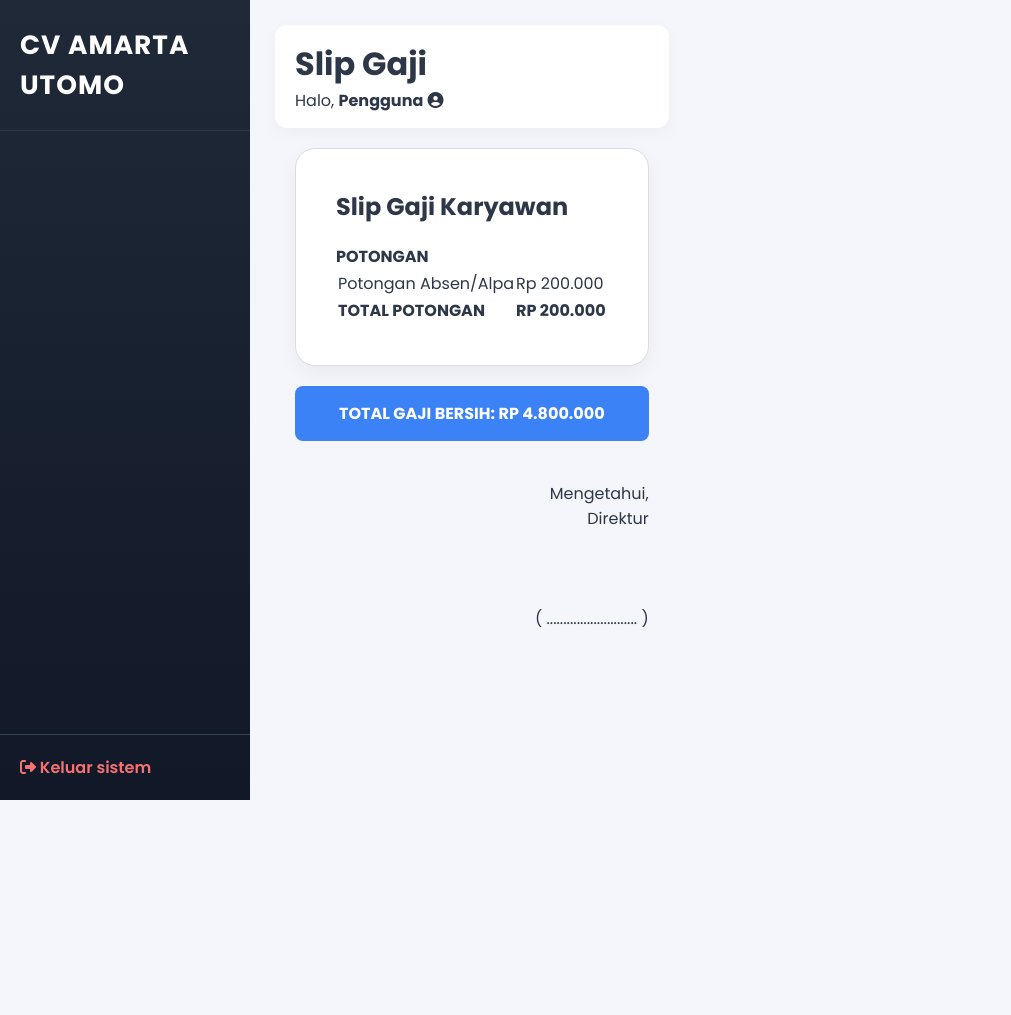
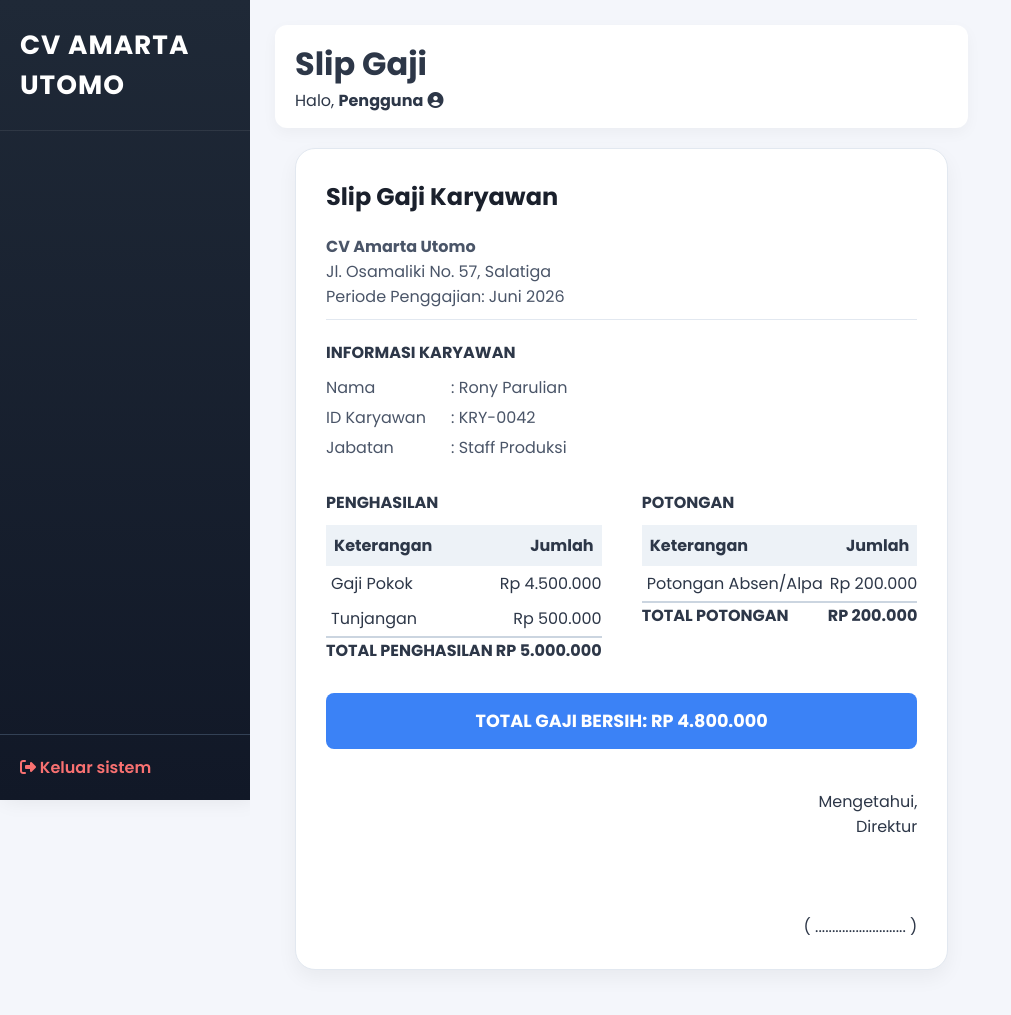
Before and after one commit to cintanussy102-del/PA-AmartaUtomo, a Flask app: template TA_CV_AMARTA_UTOMO/views/templates/karyawan/slip_gaji.html in a window 1280 px wide. Shown: the whole page, without its empty margins (0-1011 px from the left). Before the commit the page ends 800 px from the top, so only its background shows below. Run offline with Flask 3, Linux system fonts and the light colour scheme; the template is opened without the code that fills it, so the values that code supplies are empty.

Commit message:
Update slip gaji karyawan agar lebih rapi dan mirip mockup

```diff
--- a/TA_CV_AMARTA_UTOMO/views/templates/karyawan/slip_gaji.html
+++ b/TA_CV_AMARTA_UTOMO/views/templates/karyawan/slip_gaji.html
@@ -3,25 +3,52 @@
 {% block page_title %}Slip Gaji{% endblock %}
 
 {% block content %}
-<div class="content-box" style="padding: 40px; background: white; border-radius: 20px; border: 1px solid #ddd;">
-    <h2 style="margin-bottom: 20px;">Slip Gaji Karyawan</h2>
+<div class="content-box" style="padding: 30px; background: white; border-radius: 20px; border: 1px solid #e2e8f0; max-width: 900px; margin: auto;">
+    <h2 style="margin-bottom: 20px; color: #1a202c;">Slip Gaji Karyawan</h2>
 
+    <!-- Informasi Perusahaan -->
+    <div style="border-bottom: 1px solid #e2e8f0; margin-bottom: 20px; padding-bottom: 10px; color: #4a5568;">
+        <p><strong>CV Amarta Utomo</strong><br>Jl. Osamaliki No. 57, Salatiga<br>Periode Penggajian: Juni 2026</p>
+    </div>
+
+    <!-- Informasi Karyawan -->
+    <div style="margin-bottom: 30px;">
+        <h4 style="margin-bottom: 10px; color: #2d3748;">INFORMASI KARYAWAN</h4>
+        <div style="display: grid; grid-template-columns: 120px 1fr; gap: 5px; color: #4a5568;">
+            <span>Nama</span><span>: Rony Parulian</span>
+            <span>ID Karyawan</span><span>: KRY-0042</span>
+            <span>Jabatan</span><span>: Staff Produksi</span>
+        </div>
+    </div>
+
+    <!-- Tabel Penghasilan & Potongan -->
+    <div style="display: grid; grid-template-columns: 1fr 1fr; gap: 40px; margin-bottom: 30px;">
         <div>
-            <h4>POTONGAN</h4>
-            <table style="width: 100%;">
-                <tr><td>Potongan Absen/Alpa</td><td>Rp 200.000</td></tr>
-                <tr style="font-weight: bold;"><td>TOTAL POTONGAN</td><td>RP 200.000</td></tr>
+            <h4 style="margin-bottom: 10px; color: #2d3748;">PENGHASILAN</h4>
+            <table style="width: 100%; border-collapse: collapse;">
+                <tr style="background: #edf2f7;"><th style="padding: 8px; text-align: left;">Keterangan</th><th style="padding: 8px; text-align: right;">Jumlah</th></tr>
+                <tr><td style="padding: 5px;">Gaji Pokok</td><td style="text-align: right;">Rp 4.500.000</td></tr>
+                <tr><td style="padding: 5px;">Tunjangan</td><td style="text-align: right;">Rp 500.000</td></tr>
+                <tr style="border-top: 2px solid #cbd5e0; font-weight: bold;"><td>TOTAL PENGHASILAN</td><td style="text-align: right;">RP 5.000.000</td></tr>
+            </table>
+        </div>
+        <div>
+            <h4 style="margin-bottom: 10px; color: #2d3748;">POTONGAN</h4>
+            <table style="width: 100%; border-collapse: collapse;">
+                <tr style="background: #edf2f7;"><th style="padding: 8px; text-align: left;">Keterangan</th><th style="padding: 8px; text-align: right;">Jumlah</th></tr>
+                <tr><td style="padding: 5px;">Potongan Absen/Alpa</td><td style="text-align: right;">Rp 200.000</td></tr>
+                <tr style="border-top: 2px solid #cbd5e0; font-weight: bold;"><td>TOTAL POTONGAN</td><td style="text-align: right;">RP 200.000</td></tr>
             </table>
         </div>
     </div>
 
     <!-- Total Gaji Bersih -->
-    <div style="background: #3b82f6; color: white; padding: 15px; border-radius: 8px; font-weight: bold; text-align: center; margin-bottom: 40px;">
+    <div style="background: #3b82f6; color: white; padding: 15px; border-radius: 8px; font-weight: bold; text-align: center; margin-bottom: 40px; font-size: 1.1rem;">
         TOTAL GAJI BERSIH: RP 4.800.000
     </div>
 
     <!-- Tanda Tangan -->
-    <div style="text-align: right;">
+    <div style="text-align: right; margin-top: 40px;">
         <p>Mengetahui,<br>Direktur</p>
         <br><br><br>
         <p>( ........................... )</p>
```
